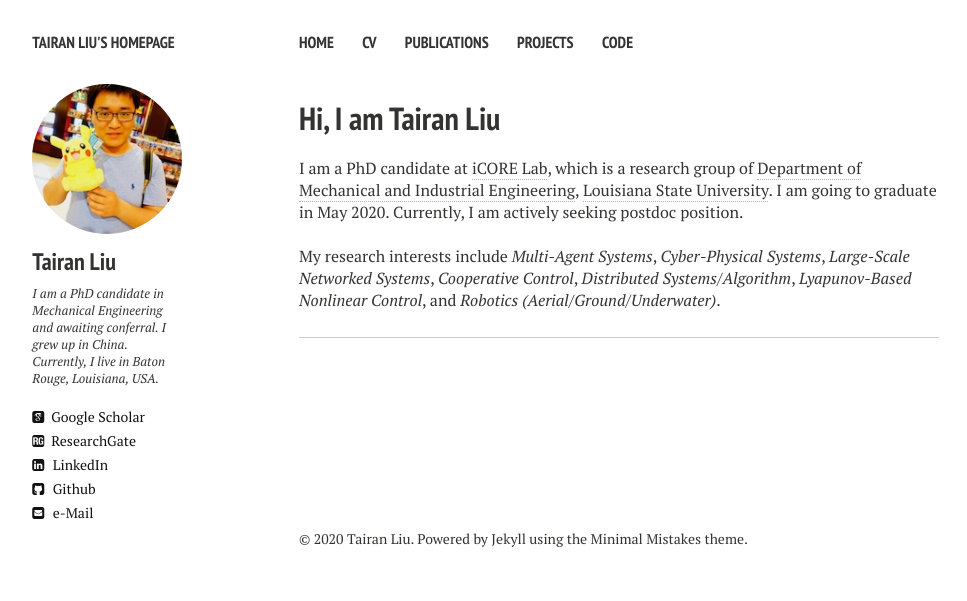
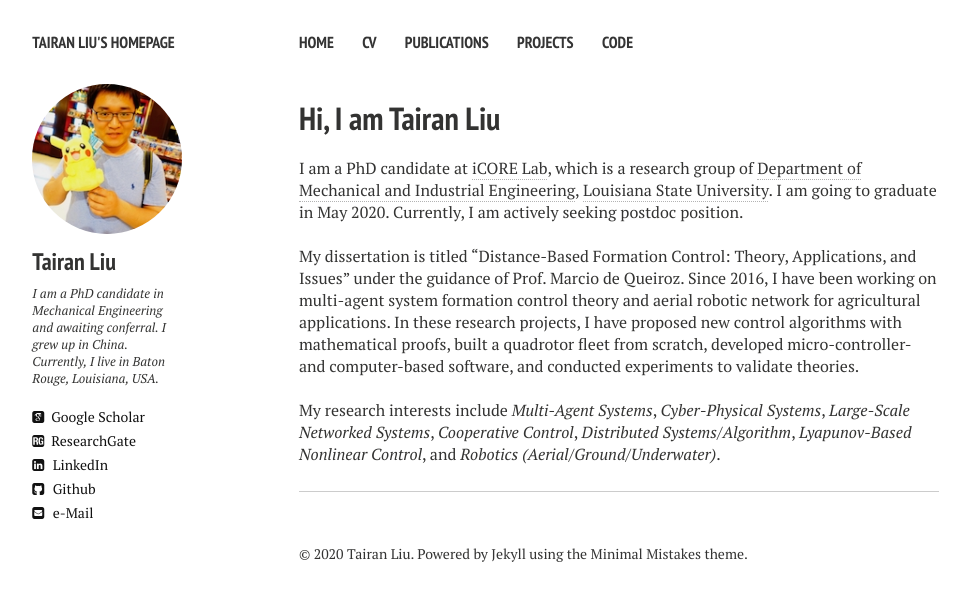
Before and after one commit to liutairan/liutairan.github.io, a Jekyll site: the page built from index.md, in a window 1280 px wide. Shown: the top 601 px of the page, without its empty margins (21-988 px from the left). Built offline with Jekyll 4.4.1, drawn with Linux system fonts in a browser that asks for light colours; nearby versions of some CDN libraries; comment, search, counter and statistics services are not loaded.

Commit message:
Update index.md

```diff
--- a/index.md
+++ b/index.md
@@ -10,6 +10,14 @@ tags: [Jekyll, theme, responsive, blog, template]
 I am a PhD candidate at <a href="https://icorelab.github.io" target="_blank">iCORE Lab</a>,
 which is a research group of <a href="https://www.lsu.edu/eng/mie/" target="_blank">Department of Mechanical and Industrial Engineering</a>, <a href="https://www.lsu.edu/" target="_blank">Louisiana State University</a>. I am going to graduate in May 2020. Currently, I am actively seeking postdoc position.
 
+<br />
+My dissertation is titled “Distance-Based Formation Control: Theory, Applications, and Issues” under
+the guidance of Prof. Marcio de Queiroz. Since 2016, I have been working on multi-agent system
+formation control theory and aerial robotic network for agricultural applications. In these research
+projects, I have proposed new control algorithms with mathematical proofs, built a quadrotor fleet
+from scratch, developed micro-controller- and computer-based software, and conducted experiments
+to validate theories.
+
 <!-- <br />
 Previously, I got my Bachelor degree from <a href="http://en.ustc.edu.cn/" target="_blank">University of Science and Technology of China (USTC)</a> in 2012. -->
 
```
